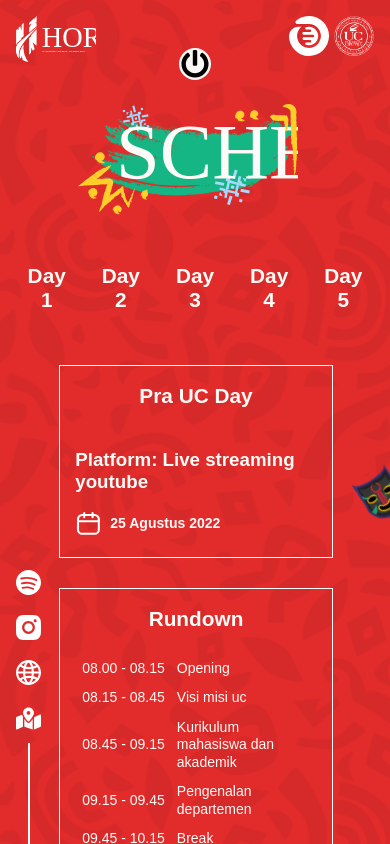
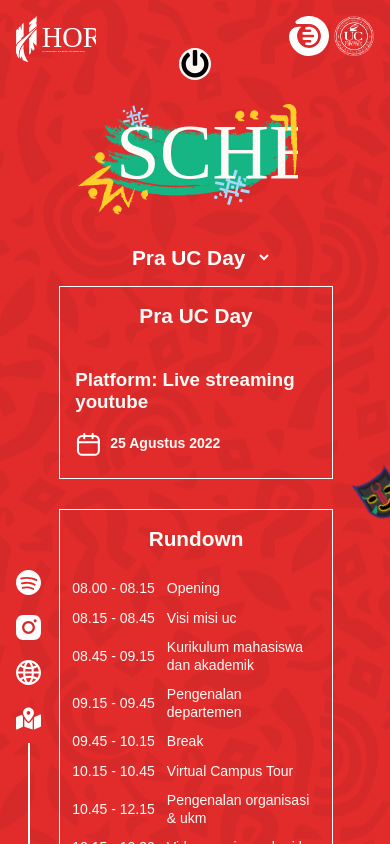
Before and after one commit to monepdepresot/oweek_main2023, a React (Create React App) app: page /schedule in a window 390 px wide. Shown: the top 844 px of the page. Built offline with nearby package versions, Linux system fonts and the light colour scheme.

Commit message:
responsive part 2

```diff
--- a/src/App.css
+++ b/src/App.css
@@ -34,7 +34,7 @@ h2 {
   color: #FDFBF7;
 }
 
-h3 {
+h3, select, option {
   font-family: 'Raleway', sans-serif;
   font-weight: 600;
   color: #FDFBF7;
@@ -55,9 +55,25 @@ td {
   padding: 5px;
 }
 
-tr:first-child {
-  max-width:100%;
-  white-space:nowrap;
+select {
+  -webkit-appearance: menulist;
+  -moz-appearance:none;
+  -ms-appearance:none;
+  outline:0;
+  box-shadow:none;
+  border:0!important;
+  background: transparent;
+  background-image: none;
+  flex: 1;
+  padding: 0 .5em;
+  color:#fff;
+  cursor:pointer;
+  font-size: 1em;
+  margin-bottom: 1rem;
+}
+
+option {
+  background: #00B984;
 }
 
 .active-tabs {
@@ -143,3 +159,10 @@ tr:first-child {
     width: 40px;
   }
 }
+
+@media only screen and (min-width: 350px) {
+  tr:first-child {
+    max-width:100%;
+    white-space:nowrap;
+  }
+}
--- a/src/components/MapsModal.js
+++ b/src/components/MapsModal.js
@@ -49,6 +49,10 @@ background-image: url(${bg});
 background-size: cover;
 background-repeat: no-repeat;
 background-position: center;
+
+@media only screen and (max-width: 1024px) {
+  max-width: 75vw;
+}
 `
 
 const Menu = styledComponents.div`
@@ -58,6 +62,16 @@ gap: 20%;
 
 @media only screen and (max-width: 1440px) {
   gap: 10%;
+}
+
+@media only screen and (max-width: 768px) {
+  display: none;
+}
+`
+
+const Menu2 = styledComponents.div`
+@media only screen and (min-width: 769px) {
+  display: none;
 }
 `
 
@@ -74,14 +88,14 @@ cursor: pointer;
 `
 
 const Map = styledComponents.div`
-height: 82%;
+height: 83%;
+
+@media only screen and (max-width: 1440px) {
+  height: 80%;
+}
 
 @media only screen and (max-width: 768px) {
-  height: 75%;
-}
-
-@media only screen and (max-width: 1440px) {
-  height: 75%;
+  height: 87%;
 }
 `
 
@@ -91,6 +105,15 @@ const MapsModal = ({ showMapsModal, setShowMapsModal }) => {
 
   const toggleTab = (index) => {
     setToggleState(index);
+  }
+
+  const handleChange = event => {
+    setToggleState(parseInt(event.target.value));
+  }
+
+  const close = () => {
+    toggleTab(1);
+    setShowMapsModal(false);
   }
 
   return (
@@ -105,13 +128,24 @@ const MapsModal = ({ showMapsModal, setShowMapsModal }) => {
           <Modal
           variants={modal}
           >
-            <Exit onClick={() => setShowMapsModal(false)}>X</Exit>
+            <Exit onClick={close}>X</Exit>
 
             <Menu>
               <Tabs className={toggleState === 1 ? "active-tabs2" : ""} onClick={() => toggleTab(1)}>Universitas Ciputra</Tabs>
               <Tabs className={toggleState === 2 ? "active-tabs2" : ""} onClick={() => toggleTab(2)}>Ciputra World</Tabs>
               <Tabs className={toggleState === 3 ? "active-tabs2" : ""} onClick={() => toggleTab(3)}>Palimanan</Tabs>
             </Menu>
+
+            <Menu2>
+              <select
+                onChange={handleChange}
+              >
+                <option value="1">Universitas Ciputra</option>
+                <option value="2">Ciputra World</option>
+                <option value="3">Palimanan</option>
+              </select>
+            </Menu2>
+
             <Map>
               <iframe className={toggleState === 1 ? "maps active-maps" : "maps"} src="https://www.google.com/maps/embed?pb=!1m18!1m12!1m3!1d3957.6060211110484!2d112.62941291469197!3d-7.2855871947414945!2m3!1f0!2f0!3f0!3m2!1i1024!2i768!4f13.1!3m3!1m2!1s0x2dd7fde455555555%3A0xd7e2611ae591f046!2sUniversitas%20Ciputra%20Surabaya!5e0!3m2!1sid!2sid!4v1658676454189!5m2!1sid!2sid" width="100%" height="100%" style={{ border:0 }}></iframe>
               <iframe className={toggleState === 2 ? "maps active-maps" : "maps"} src="https://www.google.com/maps/embed?pb=!1m18!1m12!1m3!1d3957.54033146722!2d112.7171467146919!3d-7.293022094736238!2m3!1f0!2f0!3f0!3m2!1i1024!2i768!4f13.1!3m3!1m2!1s0x2dd7fb8bedaba761%3A0x4a96323c89c2a25c!2sCiputra%20World%20Surabaya!5e0!3m2!1sid!2sid!4v1659104213423!5m2!1sid!2sid" width="100%" height="100%" style={{ border:0 }}></iframe>
--- a/src/components/MapsModal2.js
+++ b/src/components/MapsModal2.js
@@ -49,12 +49,30 @@ background-image: url(${bg});
 background-size: cover;
 background-repeat: no-repeat;
 background-position: center;
+
+@media only screen and (max-width: 1024px) {
+  max-width: 75vw;
+}
 `
 
 const Menu = styledComponents.div`
 display: flex;
 justify-content: center;
 gap: 20%;
+
+@media only screen and (max-width: 768px) {
+  display: none;
+}
+
+@media only screen and (max-width: 1440px) {
+  gap: 10%;
+}
+`
+
+const Menu2 = styledComponents.div`
+@media only screen and (min-width: 769px) {
+  display: none;
+}
 `
 
 const Tabs = styledComponents.p`
@@ -70,14 +88,14 @@ cursor: pointer;
 `
 
 const Map = styledComponents.div`
-height: 82%;
+height: 83%;
+
+@media only screen and (max-width: 1440px) {
+  height: 80%;
+}
 
 @media only screen and (max-width: 768px) {
-  height: 75%;
-}
-
-@media only screen and (max-width: 1440px) {
-  height: 75%;
+  height: 87%;
 }
 `
 
@@ -87,6 +105,15 @@ const MapsModal = ({ showMapsModal, setShowMapsModal }) => {
 
   const toggleTab = (index) => {
     setToggleState(index);
+  }
+
+  const handleChange = event => {
+    setToggleState(parseInt(event.target.value));
+  }
+
+  const close = () => {
+    toggleTab(1);
+    setShowMapsModal(false);
   }
 
   return (
@@ -101,17 +128,30 @@ const MapsModal = ({ showMapsModal, setShowMapsModal }) => {
           <Modal
           variants={modal}
           >
-            <Exit onClick={() => setShowMapsModal(false)}>X</Exit>
+            <Exit onClick={close}>X</Exit>
+
             <Menu>
-            <Tabs className={toggleState === 1 ? "active-tabs2" : ""} onClick={() => toggleTab(1)}>Universitas Ciputra</Tabs>
-            <Tabs className={toggleState === 2 ? "active-tabs2" : ""} onClick={() => toggleTab(2)}>Ciputra World</Tabs>
-            <Tabs className={toggleState === 3 ? "active-tabs2" : ""} onClick={() => toggleTab(3)}>Palimanan</Tabs>
+              <Tabs className={toggleState === 1 ? "active-tabs2" : ""} onClick={() => toggleTab(1)}>Universitas Ciputra</Tabs>
+              <Tabs className={toggleState === 2 ? "active-tabs2" : ""} onClick={() => toggleTab(2)}>Ciputra World</Tabs>
+              <Tabs className={toggleState === 3 ? "active-tabs2" : ""} onClick={() => toggleTab(3)}>Palimanan</Tabs>
             </Menu>
+
+            <Menu2>
+              <select
+                onChange={handleChange}
+              >
+                <option value="1">Universitas Ciputra</option>
+                <option value="2">Ciputra World</option>
+                <option value="3">Palimanan</option>
+              </select>
+            </Menu2>
+
             <Map>
               <iframe className={toggleState === 1 ? "maps active-maps" : "maps"} src="https://www.google.com/maps/embed?pb=!1m18!1m12!1m3!1d3957.6060211110484!2d112.62941291469197!3d-7.2855871947414945!2m3!1f0!2f0!3f0!3m2!1i1024!2i768!4f13.1!3m3!1m2!1s0x2dd7fde455555555%3A0xd7e2611ae591f046!2sUniversitas%20Ciputra%20Surabaya!5e0!3m2!1sid!2sid!4v1658676454189!5m2!1sid!2sid" width="100%" height="100%" style={{ border:0 }}></iframe>
               <iframe className={toggleState === 2 ? "maps active-maps" : "maps"} src="https://www.google.com/maps/embed?pb=!1m18!1m12!1m3!1d3957.54033146722!2d112.7171467146919!3d-7.293022094736238!2m3!1f0!2f0!3f0!3m2!1i1024!2i768!4f13.1!3m3!1m2!1s0x2dd7fb8bedaba761%3A0x4a96323c89c2a25c!2sCiputra%20World%20Surabaya!5e0!3m2!1sid!2sid!4v1659104213423!5m2!1sid!2sid" width="100%" height="100%" style={{ border:0 }}></iframe>
               <iframe className={toggleState === 3 ? "maps active-maps" : "maps"} src="https://www.google.com/maps/embed?pb=!1m18!1m12!1m3!1d3957.542723735873!2d112.63528133049923!3d-7.2927514647245!2m3!1f0!2f0!3f0!3m2!1i1024!2i768!4f13.1!3m3!1m2!1s0x2dd7fdeccfd6c169%3A0x258974d4253838aa!2sPalimanan!5e0!3m2!1sid!2sid!4v1659104307745!5m2!1sid!2sid" width="100%" height="100%" style={{ border:0 }}></iframe>
             </Map>
+
           </Modal>
         </Backdrop>
       )}
--- a/src/components/Schedule.js
+++ b/src/components/Schedule.js
@@ -31,7 +31,7 @@ h1 {
     font-size: 3em;
 }
 
-h2 {
+h2, select {
     font-size: 1.3em;
 }
 `
@@ -95,6 +95,20 @@ display: flex;
 justify-content: center;
 gap: 30px;
 margin-bottom: 10px;
+
+@media only screen and (max-width: 1024px) {
+    gap: 20px;
+}
+
+@media only screen and (max-width: 768px) {
+    display: none;
+}
+`
+
+const Menu2 = styledComponents.div`
+@media only screen and (min-width: 769px) {
+  display: none;
+}
 `
 
 const Isi = styledComponents.div`
@@ -119,6 +133,10 @@ border: 1px solid white;
 
 const Table = styledComponents.table`
 padding: 5px 15px;
+
+@media only screen and (max-width: 768px) {
+    padding: 5px 5px;
+}
 `
 
 const Pad = styledComponents.div`
@@ -186,6 +204,10 @@ const Schedule = () => {
         setToggleState(index);
     }
 
+    const handleChange = event => {
+        setToggleState(parseInt(event.target.value));
+    }
+
     return (
         <MainContainer
         initial={{ opacity: 0 }}
@@ -225,6 +247,20 @@ const Schedule = () => {
                         <Tabs className={toggleState === 6 ? "active-tabs" : ""} onClick={() => toggleTab(6)}>Day 5</Tabs>
                         <Tabs className={toggleState === 7 ? "active-tabs" : ""} onClick={() => toggleTab(7)}>Day 6</Tabs>
                     </Menu>
+                    <Menu2>
+                        <select
+                            onChange={handleChange}
+                        >
+                            <option value="1">Pra UC Day</option>
+                            <option value="2">Day 1</option>
+                            <option value="3">Day 2</option>
+                            <option value="4">Day 3</option>
+                            <option value="5">Day 4</option>
+                            <option value="6">Day 5</option>
+                            <option value="7">Day 6</option>
+                        </select>
+                    </Menu2>
+
                     <div className={toggleState === 1 ? "maps active-maps" : "maps"}>
                         <Isi>
                             <Day
--- a/src/subcomponents/Intro.js
+++ b/src/subcomponents/Intro.js
@@ -9,7 +9,7 @@ left: 50%;
 top: 50%;
 transform: translate(-50%, -50%);
 
-width: 65vw;
+width:65vw;
 height:55vh;
 display: flex;
 
@@ -31,8 +31,11 @@ background: linear-gradient(
 
 @media only screen and (max-width: 768px) {
     flex-direction: column;
+    align-items: center;
+    justify-content: space-between;
 }
 `
+
 const SubBox = styled.div`
 width: 50%;
 position: relative;
@@ -47,6 +50,10 @@ justify-content: center;
     width: 100%;
     height: auto;
 }
+
+@media only screen and (max-width: 768px) {
+    width: 100%;
+}
 `
 
 const SubBoxx = styled.div`
@@ -55,6 +62,10 @@ position: relative;
 display: flex;
 justify-content: center;
 align-items: end;
+
+@media only screen and (max-width: 768px) {
+    width: 100%;
+}
 `
 
 const Text = styled.div`
@@ -80,9 +91,11 @@ span {
     }
 
     span {
-        font-size: 14px;
+        font-size: 10px;
         font-weight: 600;
     }
+
+    padding: 0rem;
 }
 
 @media only screen and (max-width: 1280px) {
@@ -100,13 +113,25 @@ span {
 const Chara = styled.img`
 height: 65vh;
 margin-bottom: -3px;
+
+@media only screen and (max-width: 768px) {
+    height: 25vh;
+    margin-bottom: -2px;
+}
+`
+
+const EmailSpan = styled(motion.span)`
+@media only screen and (max-width: 768px) {
+    padding: 0px 5px;
+}
 `
 
 const Intro = () => {
+
     return (
         <Box
         initial={{height:0}}
-        animate={{height: '55vh'}}
+        animate={window.matchMedia("(min-width: 768px)").matches ? {height: '55vh'} : {height: '75vh'}}
         transition={{ type: 'spring', duration:2, delay:1 }}
         >
             <SubBox>
@@ -117,11 +142,11 @@ const Intro = () => {
                     animate={{opacity: 1}}
                     transition={{ duration:1, delay:1 }}
                     >WELCOME TRAINEE!</motion.h1>
-                    <motion.span
+                    <EmailSpan
                     initial={{opacity:0}}
                     animate={{opacity: 1}}
                     transition={{ duration:1, delay:1 }}
-                    >Don't forget to check your email daily</motion.span>
+                    >Don't forget to check your email daily</EmailSpan>
                     </div>
                 </Text>
             </SubBox>
```
